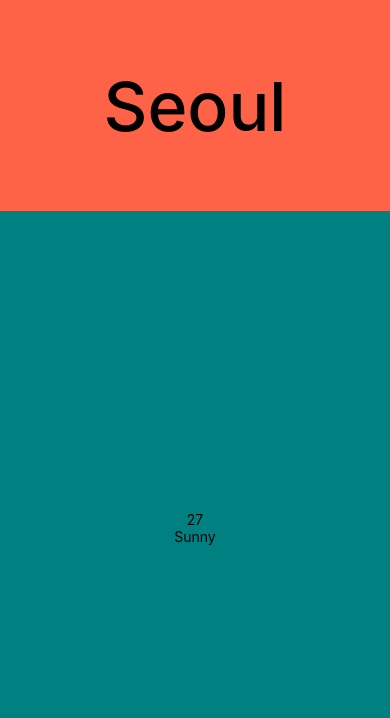
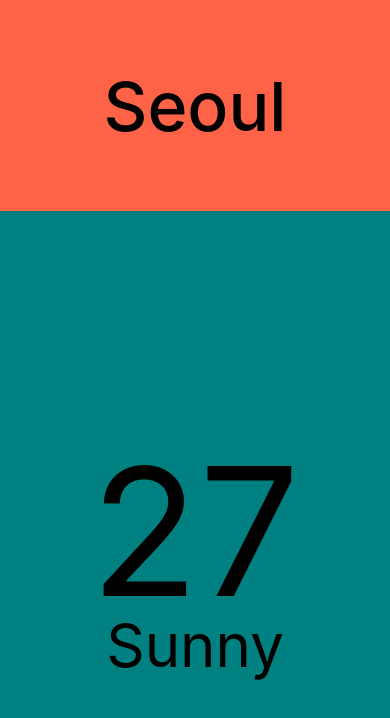
Before and after one commit to chihyeonwon/NomadWeather, a React Native app: screen / in a window 390 px wide. Shown: the top 718 px of the page. Built offline with nearby package versions, Linux system fonts and the light colour scheme.

Commit message:
기온과 날씨정보의 스타일 지정

```diff
--- a/App.js
+++ b/App.js
@@ -10,8 +10,8 @@ export default function App() {
       </View>
       <View style={styles.weather}>
         <View style={styles.day}>
-          <Text>27</Text>
-        <Text>Sunny</Text>
+          <Text style={styles.temp}>27</Text>
+          <Text style={styles.desc}>Sunny</Text>
         </View>
       </View>
     </View>
@@ -41,4 +41,12 @@ const styles = StyleSheet.create({
     justifyContent:'center',
     alignItems:'center',
   },
+  temp: {
+    marginTop: 50,
+    fontSize: 178,
+  },
+  desc: {
+    marginTop: -30,
+    fontSize: 60,
+  }
 });
```
